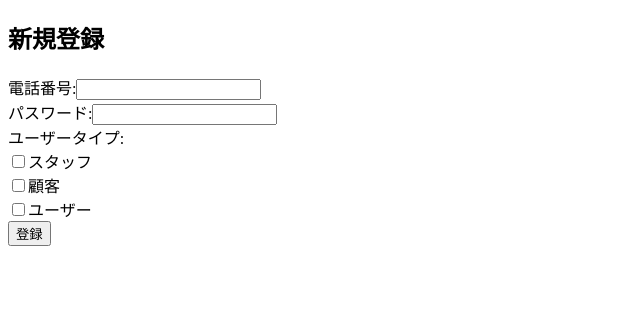
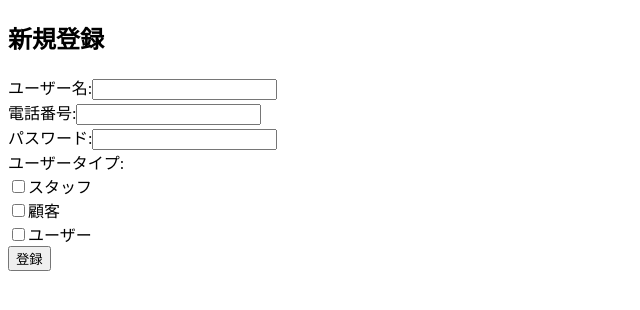
Before and after one commit to yuzuki-aritomo/cognito-front, a Next.js app: page /signup in a window 1280 px wide. Shown: the top 310 px of the page, without its empty margins (0-640 px from the left). Built offline with nearby package versions, Linux system fonts and the light colour scheme.

Commit message:
Add axios dependency, create API config, signup API. <commit message>

```diff
--- /dev/null
+++ b/src/api/config.ts
@@ -0,0 +1 @@
+export const API_ENDPOINT = "http://localhost:2000";
--- /dev/null
+++ b/src/api/signUpApi.ts
@@ -0,0 +1,21 @@
+import axios from "axios";
+import { API_ENDPOINT } from "./config";
+
+type FormData = {
+  username: string;
+  phone_number: string;
+  password: string;
+  user_type: string[];
+};
+
+export const callSignUpApi = async (formData: FormData): Promise<void> => {
+  try {
+    const response = await axios.post(`${API_ENDPOINT}/signup`, formData);
+    console.log("Response:", response.data);
+    // 成功時の処理を追加
+  } catch (error) {
+    console.error("Error:", error);
+    // エラー時の処理を追加
+    throw error; // エラーを再スロー
+  }
+};
--- a/src/pages/signup/index.tsx
+++ b/src/pages/signup/index.tsx
@@ -1,6 +1,8 @@
+import { callSignUpApi } from "@/api/signUpApi";
 import { useState } from "react";
 
 const Page = () => {
+  const [username, setUsername] = useState("");
   const [phoneNumber, setPhoneNumber] = useState("");
   const [password, setPassword] = useState("");
   const [userType, setUserType] = useState<string[]>([]);
@@ -11,6 +13,12 @@ const Page = () => {
     console.log("Password:", password);
     console.log("User Type:", userType);
     // ここでフォームデータをサーバーに送信するなどの処理を行います
+    callSignUpApi({
+      username: username,
+      phone_number: phoneNumber,
+      password,
+      user_type: userType,
+    });
   };
 
   const handleCheckboxChange = (e: React.ChangeEvent<HTMLInputElement>) => {
@@ -19,12 +27,19 @@ const Page = () => {
       checked ? [...data, value] : data.filter((type) => type !== value)
     );
   };
-  console.log(userType.includes("staff"));
 
   return (
     <div>
       <h2>新規登録</h2>
       <form onSubmit={handleSubmit}>
+        <div>
+          <label>ユーザー名:</label>
+          <input
+            type="text"
+            value={username}
+            onChange={(e) => setUsername(e.target.value)}
+          />
+        </div>
         <div>
           <label>電話番号:</label>
           <input
```
Also changed, not shown: package.json (+5 -4 lines), 1 other file (tests, documents, lock files or other folders).
